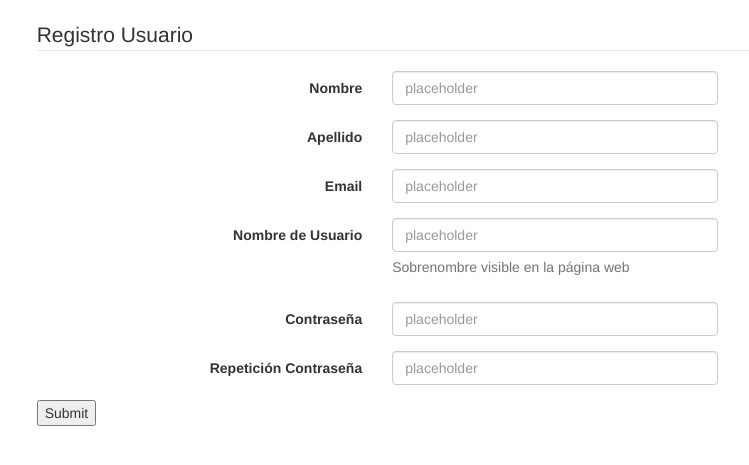
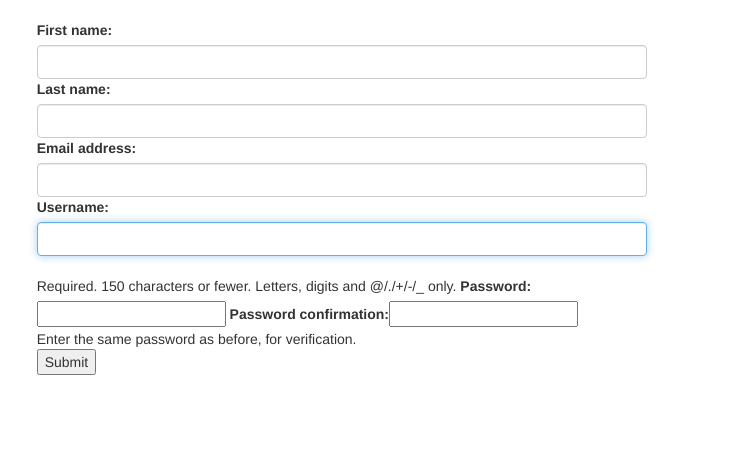
Before and after one commit to Alejoss/redlibros, a Django app: template perfiles/templates/perfiles/registro.html in a window 1280 px wide. Shown: the part 52-517 px from the top of the page, without its empty margins (85-834 px from the left). Run offline with Django 3.2, Linux system fonts and the light colour scheme; the template is opened without the code that fills it: values that come from a table or form of the project are taken from there, others are empty; parts of the project's set-up code (start-up, migrations or seed data) failed here and were passed over; some libraries are stand-ins or nearby versions.

Commit message:
formulario de registro

```diff
--- /dev/null
+++ b/perfiles/forms.py
@@ -0,0 +1,20 @@
+# -*- coding: utf-8 -*-
+
+from django import forms
+from django.contrib.auth.models import User
+from django.contrib.auth.forms import UserCreationForm
+
+
+class formRegistro(UserCreationForm):
+
+	class Meta:
+		model = User
+		fields = ("first_name", "last_name", "email", "username", "password1", "password2")
+		widgets = {
+				'first_name': forms.TextInput(attrs={'class':'form-control'}),
+				'last_name': forms.TextInput(attrs={'class':'form-control'}),
+				'email': forms.TextInput(attrs={'class':'form-control'}),
+				'username': forms.TextInput(attrs={'class':'form-control'}),
+				'password1': forms.PasswordInput(attrs={'class':'form-control'}),
+				'password2': forms.PasswordInput(attrs={'class':'form-control'})
+		}
--- a/perfiles/templates/perfiles/registro.html
+++ b/perfiles/templates/perfiles/registro.html
@@ -1,65 +1,15 @@
 {% extends 'base.html' %}
 
 {% block content %}
-<form class="form-horizontal" action="{% url 'perfiles:registro' %}" method="post">
-	{% csrf_token %}
-	<fieldset>
-		<div class = "col-md-10 col-md-offset-1">
-			<!-- Form Name -->
-			<legend>Registro Usuario</legend>
-			<!-- Text input-->
-			<div class="form-group">
-			  <label class="col-md-4 control-label" for="textinput">Nombre</label>
-			  <div class="col-md-4">
-			  <input id="textinput" name="textinput" placeholder="placeholder" class="form-control input-md" type="text">
-			  </div>
-			</div>
-
-			<!-- Text input-->
-			<div class="form-group">
-			  <label class="col-md-4 control-label" for="textinput">Apellido</label>
-			  <div class="col-md-4">
-			  <input id="textinput" name="textinput" placeholder="placeholder" class="form-control input-md" type="text">
-			  </div>
-			</div>
-
-			<!-- Text input-->
-			<div class="form-group">
-			  <label class="col-md-4 control-label" for="textinput">Email</label>
-			  <div class="col-md-4">
-			  <input id="textinput" name="textinput" placeholder="placeholder" class="form-control input-md" type="text">
-			  </div>
-			</div>
-
-			<!-- Text input-->
-			<div class="form-group">
-			  <label class="col-md-4 control-label" for="textinput">Nombre de Usuario</label>
-			  <div class="col-md-4">
-			  <input id="textinput" name="textinput" placeholder="placeholder" class="form-control input-md" type="text">
-			  <span class="help-block">Sobrenombre visible en la página web</span>
-			  </div>
-			</div>
-
-			<!-- Password input-->
-			<div class="form-group">
-			  <label class="col-md-4 control-label" for="passwordinput">Contraseña</label>
-			  <div class="col-md-4">
-			    <input id="passwordinput" name="passwordinput" placeholder="placeholder" class="form-control input-md" type="password">
-			  </div>
-			</div>
-
-			<!-- Password input-->
-			<div class="form-group">
-			  <label class="col-md-4 control-label" for="passwordinput">Repetición Contraseña</label>
-			  <div class="col-md-4">
-			    <input id="passwordinput" name="passwordinput" placeholder="placeholder" class="form-control input-md" type="password">
-			  </div>
-			</div>
-		<input type="submit" value="Submit">
-	</fieldset>
+<div class = "col-md-6 col-md-offset-1">
+	<form class="form-horizontal" action="{% url 'perfiles:registro' %}" method="post">
+		{% csrf_token %}
+			<fieldset>
+				{{form}}
+			</fieldset>
+			<input type="submit" value="Submit">
 	</form>
-<div>
-
+</div>
 <script type="text/javascript">
 </script>
 
```
Also changed, not shown: perfiles/views.py (+6 -3 lines).
